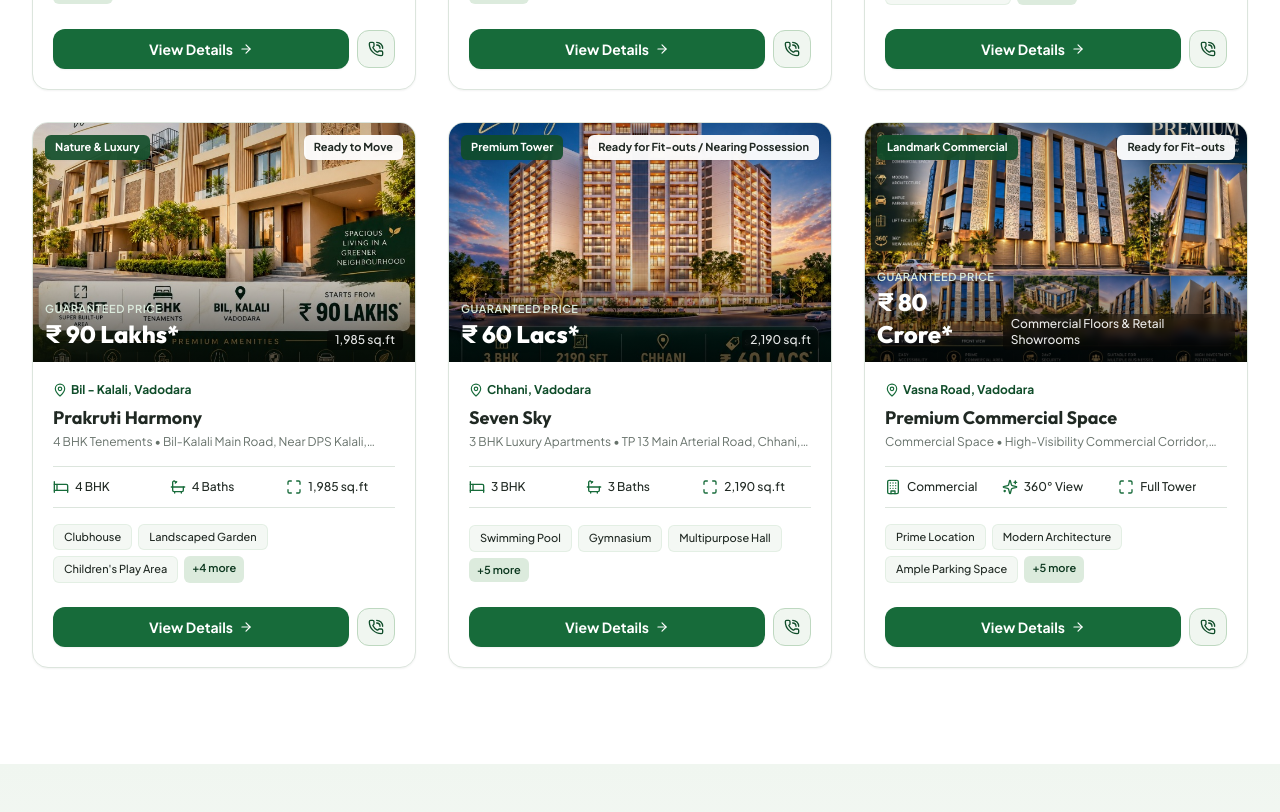
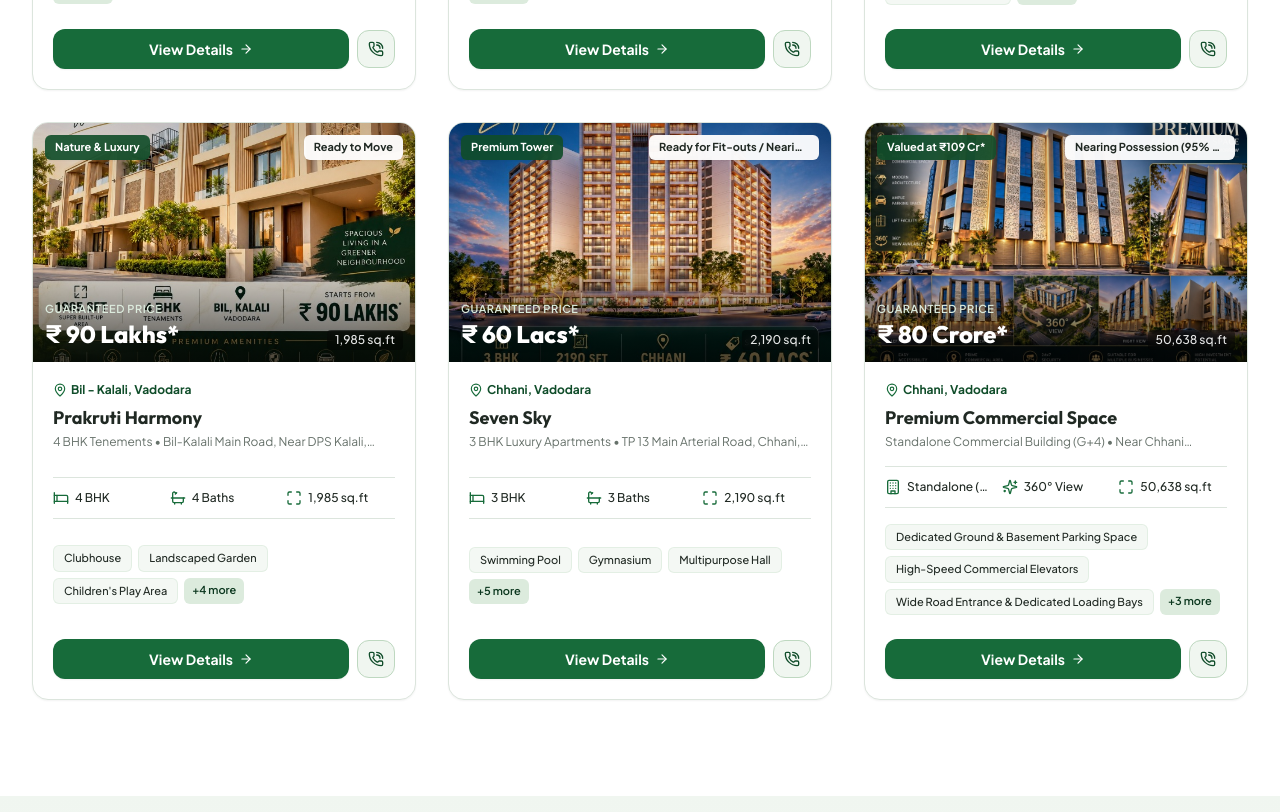
Before and after one commit to thisisabhi12/Navkar_realty, a React (Vite) app: page / in a window 1280 px wide. Shown: the part 2480-3292 px from the top of the page. Built offline with nearby package versions, Linux system fonts and the light colour scheme.

Commit message:
feat: add Amar Icon 50,638 sq.ft commercial specifications to Premium Commercial Space

```diff
--- a/src/components/FeaturedListings.jsx
+++ b/src/components/FeaturedListings.jsx
@@ -260,7 +260,10 @@ export default function FeaturedListings({
                     <span className="bg-brand-800/90 backdrop-blur-md text-white text-[11px] font-bold px-2.5 py-1 rounded-md shadow-sm">
                       {property.badge}
                     </span>
-                    <span className="bg-white/95 backdrop-blur-md text-[#202923] text-[11px] font-bold px-2.5 py-1 rounded-md shadow-sm">
+                    <span
+                      className="bg-white/95 backdrop-blur-md text-[#202923] text-[11px] font-bold px-2.5 py-1 rounded-md shadow-sm max-w-[170px] truncate"
+                      title={property.possession}
+                    >
                       {property.possession}
                     </span>
                   </div>
@@ -312,7 +315,7 @@ export default function FeaturedListings({
                     ) : (
                       <div className="flex items-center space-x-1.5">
                         <Building className="w-4 h-4 text-brand-700 flex-shrink-0" />
-                        <span>Commercial</span>
+                        <span className="truncate">{property.bhkDisplay || 'Commercial'}</span>
                       </div>
                     )}
 
@@ -330,7 +333,7 @@ export default function FeaturedListings({
 
                     <div className="flex items-center space-x-1.5">
                       <Maximize className="w-4 h-4 text-brand-700 flex-shrink-0" />
-                      <span className="truncate">{property.bhk > 0 ? property.superArea : 'Full Tower'}</span>
+                      <span className="truncate">{property.superArea}</span>
                     </div>
                   </div>
 
--- a/src/components/PropertyModal.jsx
+++ b/src/components/PropertyModal.jsx
@@ -217,7 +217,7 @@ export default function PropertyModal({ propertyId, onClose, onOpenConsultation
                 ) : (
                   <Building className="w-4 h-4 mr-1.5 text-[#176B3A]" />
                 )}
-                {property.bhk > 0 ? (property.bhkDisplay || `${property.bhk} BHK`) : 'Commercial Space'}
+                {property.bhk > 0 ? (property.bhkDisplay || `${property.bhk} BHK`) : (property.bhkDisplay || property.type || 'Commercial Space')}
               </p>
             </div>
 
@@ -230,10 +230,12 @@ export default function PropertyModal({ propertyId, onClose, onOpenConsultation
             </div>
 
             <div className="bg-white p-3.5 rounded-xl border border-[#DCE5DD]">
-              <span className="text-[11px] font-bold text-[#66716A] uppercase tracking-wider block">Vastu & Facing</span>
+              <span className="text-[11px] font-bold text-[#66716A] uppercase tracking-wider block">
+                {property.bhk > 0 ? 'Vastu & Facing' : 'Plot Area & Facing'}
+              </span>
               <p className="text-sm font-extrabold text-[#202923] mt-0.5 flex items-center">
                 <Compass className="w-4 h-4 mr-1.5 text-[#176B3A]" />
-                {property.facing.split('(')[0]}
+                {property.facing ? (property.bhk > 0 ? property.facing.split('(')[0] : property.facing) : 'Prime Facing'}
               </p>
             </div>
 
@@ -249,7 +251,7 @@ export default function PropertyModal({ propertyId, onClose, onOpenConsultation
           {/* Overview Description */}
           <div>
             <h4 className="text-sm font-bold uppercase tracking-wider text-[#66716A] mb-2">
-              Property Overview & VS Group Guarantee
+              Property Overview & Navkar Realty Guarantee
             </h4>
             <p className="text-sm text-[#202923] leading-relaxed">
               {property.description}
@@ -274,7 +276,7 @@ export default function PropertyModal({ propertyId, onClose, onOpenConsultation
           {/* Full Amenities */}
           <div>
             <h4 className="text-sm font-bold uppercase tracking-wider text-[#66716A] mb-3">
-              Society Amenities
+              {property.category === 'commercial' ? 'Commercial Project Amenities' : 'Society Amenities'}
             </h4>
             <div className="flex flex-wrap gap-2">
               {property.amenities.map((amenity, idx) => (
--- a/src/data/properties.js
+++ b/src/data/properties.js
@@ -20,7 +20,8 @@ export const PROPERTY_TYPES = [
   "4 BHK Luxury Villa",
   "5 BHK Luxury Villas",
   "4 BHK Tenements",
-  "Commercial Space"
+  "Commercial Space",
+  "Standalone Commercial Building (G+4)"
 ];
 
 export const BUDGET_RANGES = [
@@ -463,52 +464,50 @@ export const PROPERTIES_DATA = [
   {
     id: "prop-premium-commercial",
     title: "Premium Commercial Space",
-    slug: "premium-commercial-space-vadodara",
-    type: "Commercial Space",
+    slug: "amar-icon-premium-commercial-space-chhani-vadodara",
+    type: "Standalone Commercial Building (G+4)",
     category: "commercial",
-    badge: "Landmark Commercial",
+    badge: "Valued at ₹109 Cr*",
     price: 800000000,
     priceDisplay: "₹ 80 Crore*",
-    location: "Vasna Road",
-    fullAddress: "High-Visibility Commercial Corridor, Vasna Road, Diwalipura, Vadodara - 390007",
+    location: "Chhani",
+    fullAddress: "Near Chhani Jakatnaka Junction, Main Road Touch Prime Frontage, Chhani, Vadodara - 391740",
     bhk: 0,
-    bhkDisplay: "Commercial",
-    bathrooms: 8,
+    bhkDisplay: "Standalone (G+4)",
+    bathrooms: 10,
     balconies: 0,
-    superArea: "Commercial Floors & Retail Showrooms",
-    carpetArea: "Custom Modular Floorplates",
-    furnishing: "Bare Shell with High Ceilings & Full Glass Facade",
-    facing: "Main Arterial Road Facing (360° Open View)",
-    floor: "Multi-Storey Landmark Commercial Tower",
-    possession: "Ready for Fit-outs",
+    superArea: "50,638 sq.ft",
+    carpetArea: "1,470 sq. yards plot area",
+    furnishing: "95% Completed Civil Structure (Ready for Fit-outs)",
+    facing: "1,470 sq. yards | Main Road Touch Prime Frontage",
+    floor: "Ground + 4 Expansive Open Floors",
+    possession: "Nearing Possession (95% Completed / Fit-out Stage)",
     reraId: "PR/GJ/VADODARA/VADODARA/RAA11005/2024",
     mainImage: "/premium-commercial-space.jpg",
     gallery: [
       "/premium-commercial-space.jpg"
     ],
     features: [
-      "For a Brighter Business Tomorrow — Landmark commercial modern architecture",
-      "Prime commercial area with easy accessibility and high investment potential",
-      "360° panoramic view available with high-performance glass facade & designer lattice",
-      "Ample parking space with multi-vehicle visitor parking & 24x7 security",
-      "Suitable for multiple businesses: corporate offices, retail showrooms, banks & institutions"
+      "High-visibility main-road frontage designed for maximum commercial footfall",
+      "Massive 50,638 sq.ft built-up area across Ground + 4 expansive open floors",
+      "Well-structured 1,470 sq.yard clear title commercial plot",
+      "95% civil and structural work executed by a reputed developer, ready for final custom fit-outs"
     ],
     amenities: [
-      "Prime Location",
-      "Modern Architecture",
-      "Ample Parking Space",
-      "Lift Facility",
-      "360° View Available",
-      "24x7 Security",
-      "Easy Accessibility",
-      "High Investment Potential"
+      "Dedicated Ground & Basement Parking Space",
+      "High-Speed Commercial Elevators",
+      "Wide Road Entrance & Dedicated Loading Bays",
+      "24x7 Security & CCTV Surveillance Infrastructure",
+      "Power Backup Provisions",
+      "Modern Firefighting System Infrastructure"
     ],
     nearby: [
-      "Ward 11 Civic Centre (Adjacent)",
-      "HDFC & Axis Bank Branches (150m)",
-      "Diwalipura Old Court (1.0 km)",
-      "Old Padra Road (1.5 km)"
+      "Chhani Jakatnaka Junction (100 m)",
+      "Chhani Lakefront (1.2 km)",
+      "Dumad Toll Plaza / NH-48 Highway (2.8 km)",
+      "Fatehgunj Commercial Hub (4.0 km)",
+      "Vadodara Railway Station (5.5 km)"
     ],
-    description: "Premium Commercial Space — For a Brighter Business Tomorrow in Vadodara. A landmark commercial development offered at ₹80 Crore* situated in a prime commercial area with easy accessibility, modern architecture, ample parking space, high-speed lift facilities, 360° views, and 24x7 security. Suitable for multiple businesses including corporate headquarters and flagship retail showrooms."
+    description: "Amar Icon — A prime commercial landmark opportunity in Chhani, Vadodara. Featuring an entire Ground + 4 floor commercial structure with 50,638 sq.ft super built-up area on a 1,470 sq.yard plot. Valued at ₹109 Crores and offered at an attractive price of ₹80 Crores on an \"as-is\" condition basis with certified valuation documentation, ideal for corporate headquarters, institutional traders, healthcare facilities, or retail hubs."
   }
 ];
```
Also changed, not shown: 5 other files (tests, documents, lock files or other folders).
